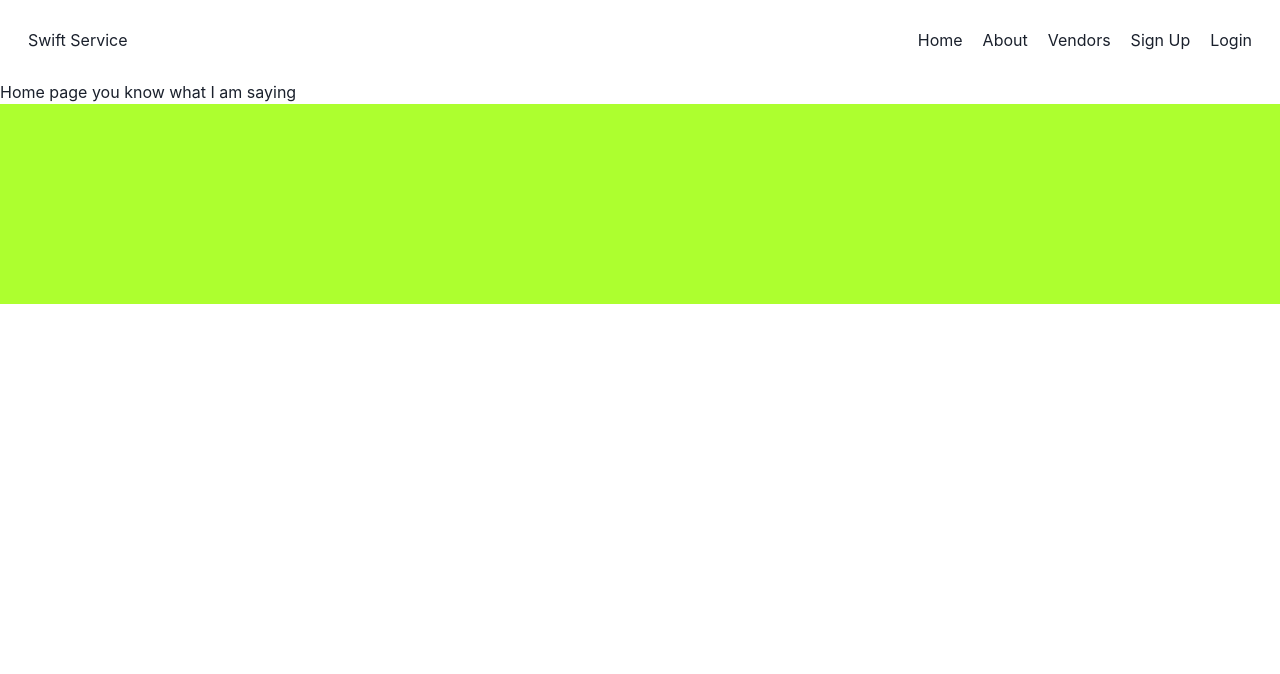
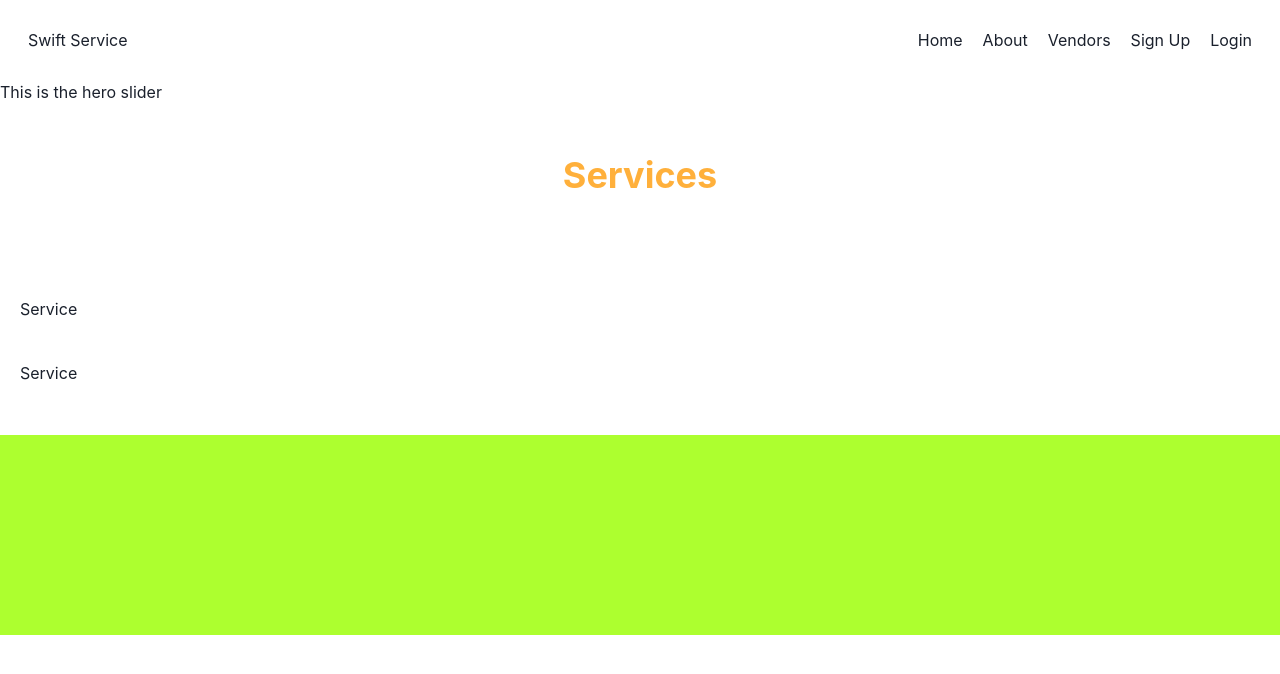
Before and after one commit to jahrulezfrancis/swift-service-frontend, a React (Vite) app: page / in a window 1280 px wide. Shown: the top 674 px of the page. Built offline with nearby package versions, Linux system fonts and the light colour scheme.

Commit message:
Adding homepage content

```diff
--- a/src/Components/Pages/Home/HomePage.tsx
+++ b/src/Components/Pages/Home/HomePage.tsx
@@ -1,9 +1,18 @@
-import { Box } from "@chakra-ui/react";
+import { Box, Heading, Stack } from "@chakra-ui/react";
+import HeroSlider from "../../Sections/Slider/HeroSlider";
+import ServiceCard from "../../Reuseables/Cards/ServiceCard";
 
 export default function Homepage() {
     return (
         <Box>
-            Home page you know what I am saying
+            <HeroSlider />
+            <section>
+                <Heading padding="50px 0px" textAlign="center" color="#FFB03B">Services</Heading>
+                <Stack margin="50px 20px" gap={10}>
+                    <ServiceCard />
+                    <ServiceCard />
+                </Stack>
+            </section>
         </Box>
     )
 }
```
